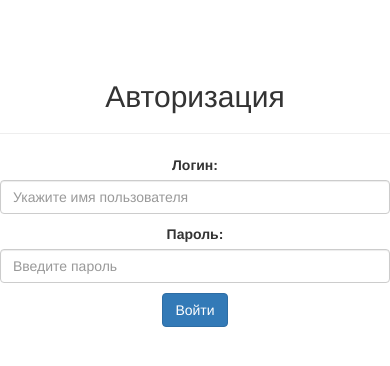
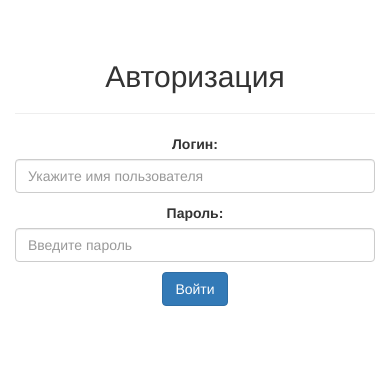
Before and after one commit to Stranix/star-burger, a Django app: page /manager/login/ in a window 390 px wide. Shown: the top 366 px of the page. Run offline with Django 3.2, Linux system fonts and the light colour scheme; parts of the project's set-up code (start-up, migrations or seed data) failed here and were passed over; some libraries are stand-ins or nearby versions.

Commit message:
Fix login page layout

```diff
--- a/restaurateur/templates/login.html
+++ b/restaurateur/templates/login.html
@@ -6,18 +6,13 @@
 
 
 {% block content %}
-  <br/>
-  <br/>
-  <br/>
-
-  <center>
-    <h2>Авторизация</h2>
+  <div class="container text-center">
+    <h2 style="margin-top: 60px;">Авторизация</h2>
 
     <hr/>
 
     <div class="row">
-      <div class="col-sm-4 col-md-4 col-lg-4"></div>
-      <div class="col-sm-4 col-md-4 col-lg-4">
+      <div class="col-sm-offset-4 col-sm-4">
         <form method="post">
           {% csrf_token %}
 
@@ -33,8 +28,7 @@
           <button class="btn btn-primary" type="submit">Войти</button>
         </form>
       </div>
-      <div class="col-sm-4 col-md-4 col-lg-4"></div>
 
     </div>
-  </center>
+  </div>
 {% endblock %}
```
